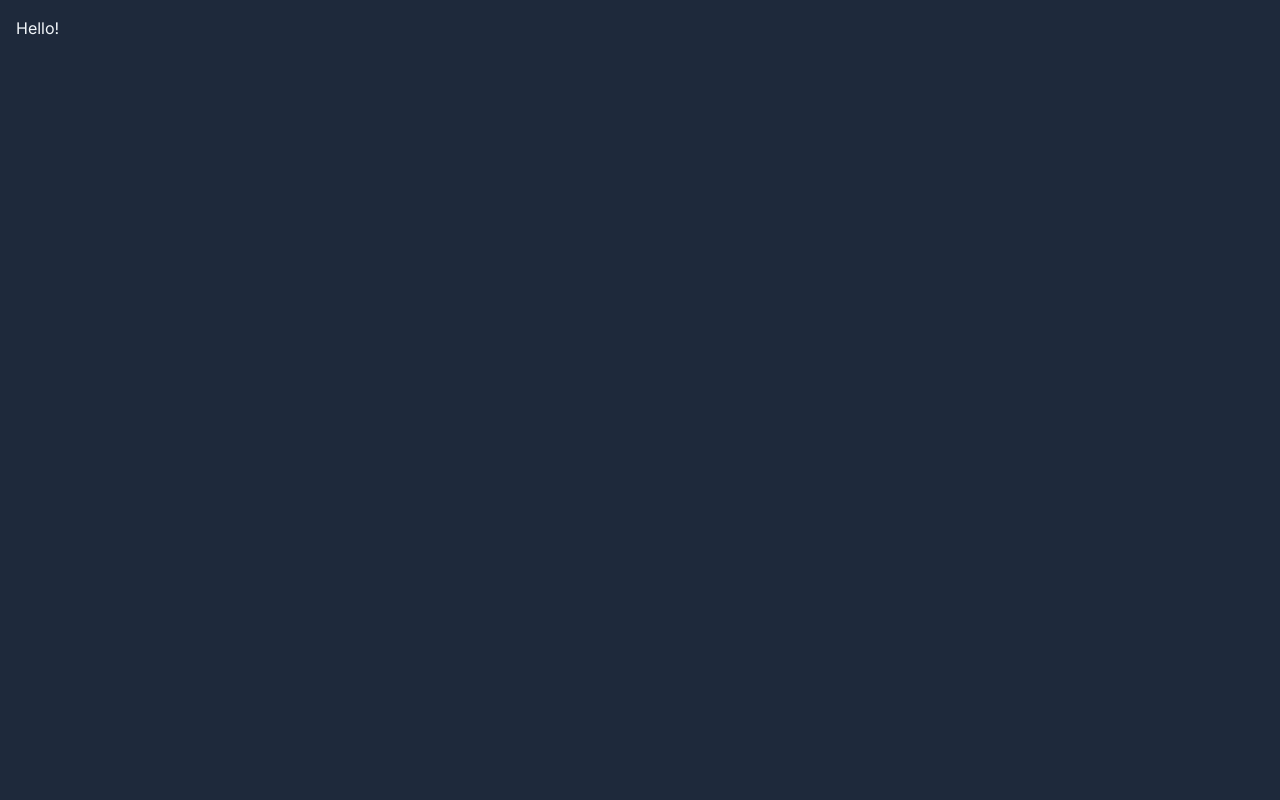
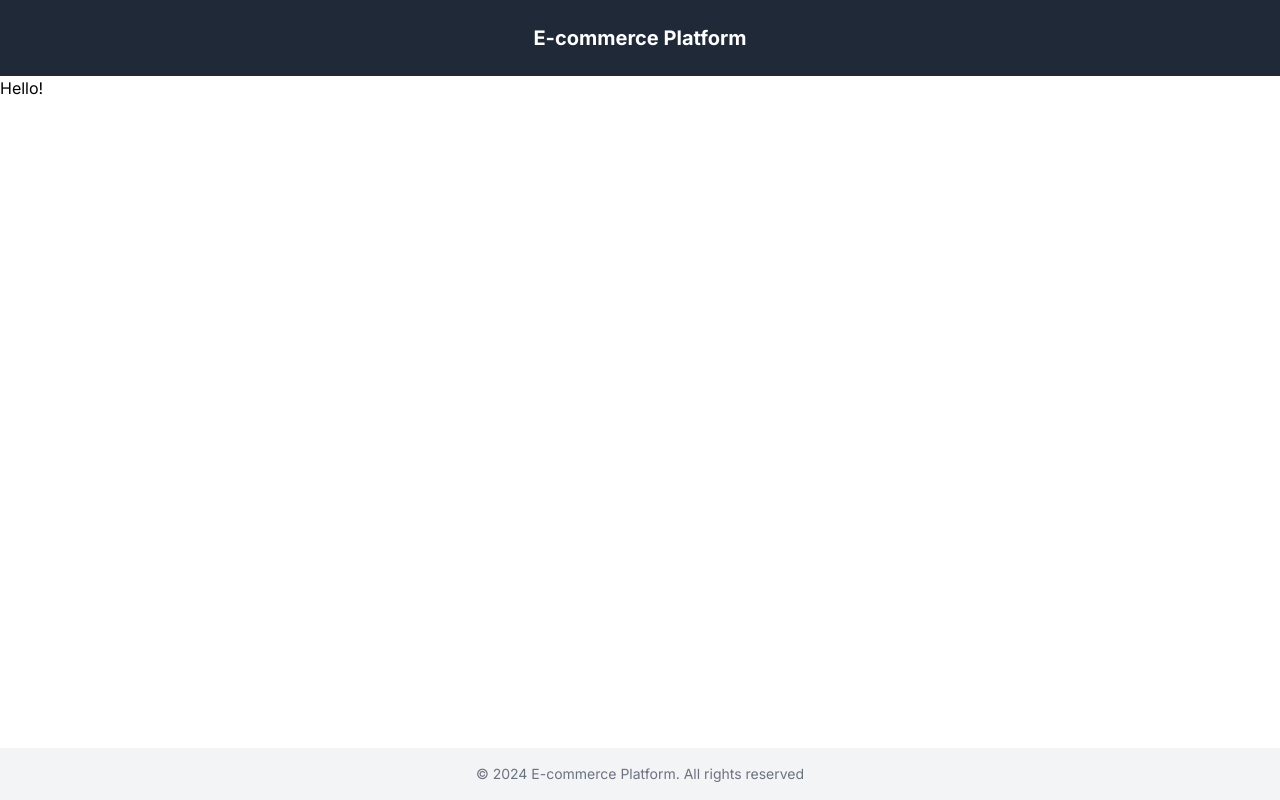
Before and after one commit to MrBartosz/E-commercePlatform, a Next.js app: page / in a window 1280 px wide. Built offline with nearby package versions, Linux system fonts and the light colour scheme.

Commit message:
feature: add header and footer

```diff
--- /dev/null
+++ b/src/app/components/Footer.tsx
@@ -0,0 +1,13 @@
+import React from 'react'
+
+const Footer = () => {
+  return (
+    <div className='fixed bottom-0 left-0 w-full bg-gray-100 p-4'>
+      <div className='flex items-center justify-between text-gray-500 flex-col h-auto'>
+        <div className='text-sm'>© 2024 E-commerce Platform. All rights reserved</div>
+      </div>
+    </div>
+  )
+}
+
+export default Footer
--- /dev/null
+++ b/src/app/components/Header.tsx
@@ -0,0 +1,11 @@
+import React from 'react'
+
+export const Header: React.FC = () => {
+  return (
+    <header className='bg-gray-800 p-6'>
+      <div className='flex items-center justify-center h-auto'>
+        <h1 className='text-white text-xl font-bold'>E-commerce Platform</h1>
+      </div>
+    </header>
+  )
+}
--- a/src/app/layout.tsx
+++ b/src/app/layout.tsx
@@ -1,6 +1,8 @@
 import type { Metadata } from 'next'
 import { Inter } from 'next/font/google'
 import './globals.css'
+import { Header } from './components/Header'
+import Footer from './components/Footer'
 
 const inter = Inter({ subsets: ['latin'] })
 
@@ -11,7 +13,13 @@ export const metadata: Metadata = {
 export default function RootLayout({ children }: { children: React.ReactNode }) {
   return (
     <html lang='en'>
-      <body className={`${inter.className} bg-slate-800 text-slate-100 container mx-auto p-4`}>{children}</body>
+      <body className={`${inter.className}`}>
+        <div>
+          <Header />
+          {children}
+          <Footer />
+        </div>
+      </body>
     </html>
   )
 }
```
